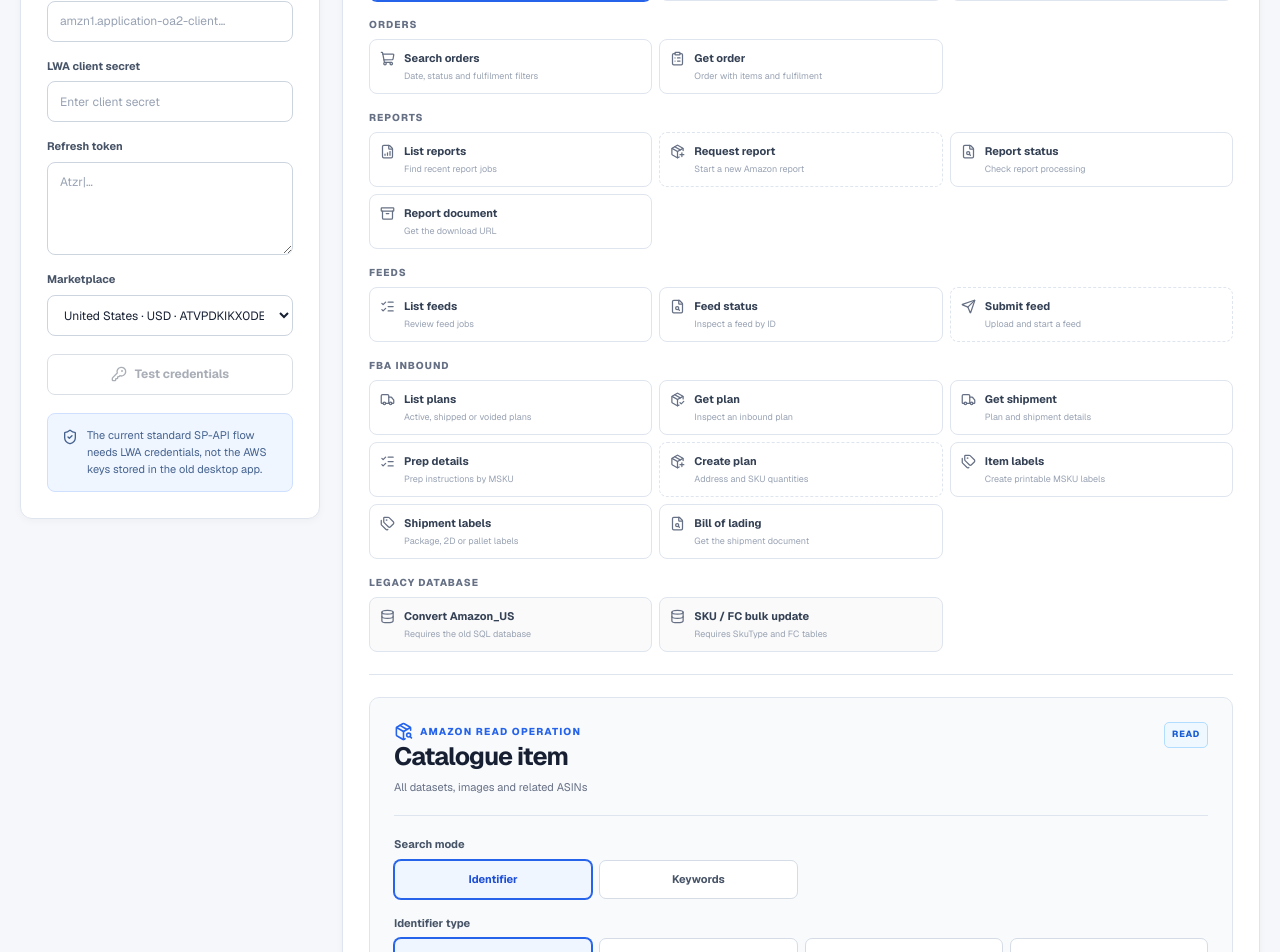
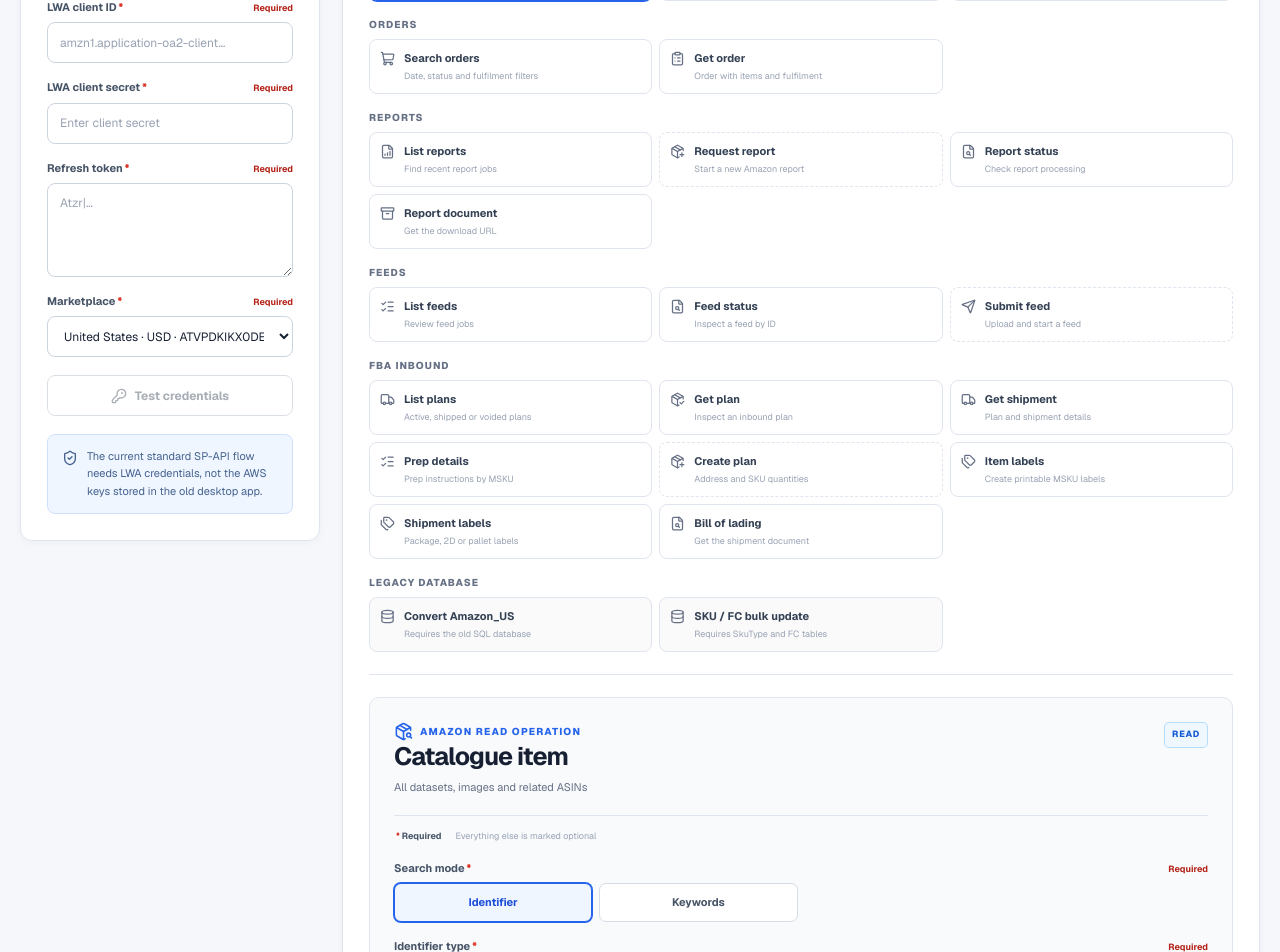
Before and after one commit to ahamdjin/SP-API, a Next.js app: page / in a window 1280 px wide. Shown: the part 260-1212 px from the top of the page. Built offline with nearby package versions, Linux system fonts and the light colour scheme.

Commit message:
Label required and optional request fields

```diff
--- a/src/app/api/sp-api/operations/route.ts
+++ b/src/app/api/sp-api/operations/route.ts
@@ -162,12 +162,15 @@
       }
       case "shipmentLabels": {
         const shipmentId = stringField(fields, "shipmentId");
+        const labelType = optionalString(fields, "shipmentLabelType") || "UNIQUE";
+        const numberOfPallets = optionalIntegerField(fields, "numberOfPallets", 1);
+        if (labelType === "PALLET" && !numberOfPallets) throw new SpApiError("numberOfPallets is required for PALLET labels", 400);
         const params = new URLSearchParams({
           PageType: optionalString(fields, "shipmentPageType") || "PackageLabel_Thermal_NonPCP",
-          LabelType: optionalString(fields, "shipmentLabelType") || "UNIQUE",
+          LabelType: labelType,
         });
         addOptional(params, "NumberOfPackages", optionalIntegerField(fields, "numberOfPackages", 1));
-        addOptional(params, "NumberOfPallets", optionalIntegerField(fields, "numberOfPallets", 1));
+        addOptional(params, "NumberOfPallets", numberOfPallets);
         result = await call(input, "/fba/inbound/v0/shipments/" + encodeURIComponent(shipmentId) + "/labels?" + params);
         break;
       }
--- a/src/app/globals.css
+++ b/src/app/globals.css
@@ -75,7 +75,15 @@
 
 .field-stack { display: grid; grid-template-columns: 1fr; gap: 16px; }
 .field { display: flex; flex-direction: column; gap: 7px; min-width: 0; }
-.field > span { color: #475467; font-size: 11px; font-weight: 650; }
+.field-label { display: flex; align-items: baseline; justify-content: space-between; gap: 10px; color: #475467; font-size: 11px; font-weight: 650; }
+.field-label > span { min-width: 0; }
+.field-label strong, .requirement-legend strong, .write-confirmation > p strong { margin-left: 2px; color: var(--red); font-weight: 800; }
+.field-label small { flex: 0 0 auto; font-size: 9px; font-weight: 650; }
+.field-label small.required { color: #b42318; }
+.field-label small.optional { color: var(--subtle); }
+.requirement-legend { display: flex; align-items: center; flex-wrap: wrap; gap: 7px 14px; margin: -8px 0 16px; color: var(--subtle); font-size: 9px; }
+.request-intro + .requirement-legend { margin: 14px 0 -4px; }
+.requirement-legend span:first-child { color: #475467; font-weight: 650; }
 .field input, .field textarea, .field select { width: 100%; border: 1px solid #ccd4df; border-radius: 8px; background: white; color: var(--ink); outline: none; padding: 11px 12px; font-size: 12px; transition: border-color .16s ease, box-shadow .16s ease; }
 .field input, .field select { height: 41px; }
 .field textarea { resize: vertical; min-height: 74px; line-height: 1.45; }
@@ -146,6 +154,7 @@
 .dataset-note { display: flex; align-items: flex-start; gap: 8px; padding: 11px 12px; border: 1px solid #cfe0ff; border-radius: 8px; background: var(--accent-soft); color: #45628f; font-size: 10px; line-height: 1.5; }
 .dataset-note svg { flex: 0 0 auto; margin-top: 1px; }
 .write-confirmation { padding: 12px 14px; border: 1px solid #fedf89; border-radius: 8px; background: #fffaeb; }
+.write-confirmation > p { margin: 0 0 8px; color: #b54708; font-size: 9px; font-weight: 750; text-transform: uppercase; letter-spacing: .08em; }
 .legacy-warning, .success-summary { display: flex; align-items: flex-start; gap: 11px; margin-top: 20px; padding: 14px; border-radius: 8px; }
 .legacy-warning { border: 1px solid #d0d5dd; background: #f9fafb; color: #475467; }
 .success-summary { border: 1px solid #abefc6; background: #ecfdf3; color: #067647; }
--- a/src/components/workbench.tsx
+++ b/src/components/workbench.tsx
@@ -258,12 +258,13 @@
             </button>
           </div>
           <p className="panel-copy">Credentials remain in this browser tab and are never returned in responses.</p>
+          <RequirementLegend />
           <div className="field-stack">
-            <Field label="LWA client ID"><input autoComplete="off" placeholder="amzn1.application-oa2-client…" type={showSecrets ? "text" : "password"} value={credentials.clientId} onChange={(event) => updateCredential("clientId", event.target.value)} /></Field>
-            <Field label="LWA client secret"><input autoComplete="off" placeholder="Enter client secret" type={showSecrets ? "text" : "password"} value={credentials.clientSecret} onChange={(event) => updateCredential("clientSecret", event.target.value)} /></Field>
-            <Field label="Refresh token"><textarea autoComplete="off" placeholder="Atzr|…" rows={4} value={credentials.refreshToken} onChange={(event) => updateCredential("refreshToken", event.target.value)} style={showSecrets ? undefined : { WebkitTextSecurity: "disc" } as React.CSSProperties} /></Field>
-            <Field label="Marketplace">
-              <select value={marketplaceId} onChange={(event) => setMarketplaceId(event.target.value)}>
+            <Field label="LWA client ID" required><input autoComplete="off" required placeholder="amzn1.application-oa2-client…" type={showSecrets ? "text" : "password"} value={credentials.clientId} onChange={(event) => updateCredential("clientId", event.target.value)} /></Field>
+            <Field label="LWA client secret" required><input autoComplete="off" required placeholder="Enter client secret" type={showSecrets ? "text" : "password"} value={credentials.clientSecret} onChange={(event) => updateCredential("clientSecret", event.target.value)} /></Field>
+            <Field label="Refresh token" required><textarea autoComplete="off" required placeholder="Atzr|…" rows={4} value={credentials.refreshToken} onChange={(event) => updateCredential("refreshToken", event.target.value)} style={showSecrets ? undefined : { WebkitTextSecurity: "disc" } as React.CSSProperties} /></Field>
+            <Field label="Marketplace" required>
+              <select required value={marketplaceId} onChange={(event) => setMarketplaceId(event.target.value)}>
                 {marketplaces.map((item) => <option key={item.id} value={item.id}>{item.name} · {item.currency} · {item.id}</option>)}
               </select>
             </Field>
@@ -294,6 +295,8 @@
               </div>
               <span className={"operation-badge " + activeItem.kind}>{activeItem.kind}</span>
             </div>
+
+            {activeItem.kind !== "legacy" && <RequirementLegend />}
 
             <OperationFields
               operation={operation}
@@ -385,32 +388,32 @@
   currency: string;
 }) {
   if (operation === "catalog") return <div className="operation-fields">
-    <Choice label="Search mode" options={["identifier", "keywords"]} value={catalog.mode} onChange={(value) => setCatalog((current) => ({ ...current, mode: value as "identifier" | "keywords" }))} />
-    {catalog.mode === "identifier" && <Choice label="Identifier type" options={["ASIN", "UPC", "EAN", "GTIN", "ISBN", "SKU", "JAN", "MINSAN"]} value={catalog.identifierType} onChange={(value) => setCatalog((current) => ({ ...current, identifierType: value }))} />}
-    <Field label={catalog.mode === "keywords" ? "Search terms" : "Product identifier(s)"}><input required placeholder={catalog.mode === "keywords" ? "wireless barcode scanner" : "One value, or up to 20 separated by commas"} value={catalog.query} onChange={(event) => setCatalog((current) => ({ ...current, query: event.target.value }))} /></Field>
-    {catalog.identifierType === "SKU" && catalog.mode === "identifier" && <Field label="Seller ID"><input required placeholder="A1XXXXXXXXXXXX" value={catalog.sellerId} onChange={(event) => setCatalog((current) => ({ ...current, sellerId: event.target.value }))} /></Field>}
+    <Choice label="Search mode" required options={["identifier", "keywords"]} value={catalog.mode} onChange={(value) => setCatalog((current) => ({ ...current, mode: value as "identifier" | "keywords" }))} />
+    {catalog.mode === "identifier" && <Choice label="Identifier type" required options={["ASIN", "UPC", "EAN", "GTIN", "ISBN", "SKU", "JAN", "MINSAN"]} value={catalog.identifierType} onChange={(value) => setCatalog((current) => ({ ...current, identifierType: value }))} />}
+    <Field label={catalog.mode === "keywords" ? "Search terms" : "Product identifier(s)"} required><input required placeholder={catalog.mode === "keywords" ? "wireless barcode scanner" : "One value, or up to 20 separated by commas"} value={catalog.query} onChange={(event) => setCatalog((current) => ({ ...current, query: event.target.value }))} /></Field>
+    {catalog.identifierType === "SKU" && catalog.mode === "identifier" && <Field label="Seller ID" required requirement="Required for SKU"><input required placeholder="A1XXXXXXXXXXXX" value={catalog.sellerId} onChange={(event) => setCatalog((current) => ({ ...current, sellerId: event.target.value }))} /></Field>}
     {catalog.mode === "identifier" && catalog.identifierType === "ASIN" && <CheckField label="Fetch every related variation and package ASIN for one ASIN" checked={catalog.includeVariations} onChange={(includeVariations) => setCatalog((current) => ({ ...current, includeVariations }))} />}
     {catalog.mode === "keywords" && <>
-      <Field label="Brand names"><input placeholder="Optional · Nike,Adidas" value={catalog.brandNames} onChange={(event) => setCatalog((current) => ({ ...current, brandNames: event.target.value }))} /></Field>
-      <Field label="Classification IDs"><input placeholder="Optional · comma-separated" value={catalog.classificationIds} onChange={(event) => setCatalog((current) => ({ ...current, classificationIds: event.target.value }))} /></Field>
+      <Field label="Brand names"><input placeholder="Nike,Adidas" value={catalog.brandNames} onChange={(event) => setCatalog((current) => ({ ...current, brandNames: event.target.value }))} /></Field>
+      <Field label="Classification IDs"><input placeholder="Comma-separated" value={catalog.classificationIds} onChange={(event) => setCatalog((current) => ({ ...current, classificationIds: event.target.value }))} /></Field>
       <Field label="Results per page"><input min="1" max="20" type="number" value={catalog.pageSize} onChange={(event) => setCatalog((current) => ({ ...current, pageSize: event.target.value }))} /></Field>
-      <Field label="Next-page token"><input placeholder="Optional · from the previous response" value={catalog.pageToken} onChange={(event) => setCatalog((current) => ({ ...current, pageToken: event.target.value }))} /></Field>
+      <Field label="Next-page token"><input placeholder="From the previous response" value={catalog.pageToken} onChange={(event) => setCatalog((current) => ({ ...current, pageToken: event.target.value }))} /></Field>
     </>}
     <div className="dataset-note"><Check size={15} /><span>Requests attributes, classifications, dimensions, identifiers, images, product types, relationships, sales ranks, summaries, and vendor details.</span></div>
   </div>;
 
   if (operation === "fees") return <div className="operation-fields">
-    <Choice label="Lookup by" options={["ASIN", "SKU"]} value={fees.idType} onChange={(value) => setFees((current) => ({ ...current, idType: value as "ASIN" | "SKU" }))} />
-    <Field label={fees.idType}><input required placeholder={fees.idType === "ASIN" ? "B0XXXXXXXX" : "SELLER-SKU"} value={fees.identifier} onChange={(event) => setFees((current) => ({ ...current, identifier: event.target.value }))} /></Field>
-    <Field label={"Listing price · " + currency}><input required min="0.01" step="0.01" type="number" placeholder="29.99" value={fees.price} onChange={(event) => setFees((current) => ({ ...current, price: event.target.value }))} /></Field>
-    <Field label={"Shipping · " + currency}><input required min="0" step="0.01" type="number" value={fees.shipping} onChange={(event) => setFees((current) => ({ ...current, shipping: event.target.value }))} /></Field>
-    <Choice label="Fulfilment" options={["FBA", "Merchant"]} value={fees.isAmazonFulfilled ? "FBA" : "Merchant"} onChange={(value) => setFees((current) => ({ ...current, isAmazonFulfilled: value === "FBA" }))} />
+    <Choice label="Lookup by" required options={["ASIN", "SKU"]} value={fees.idType} onChange={(value) => setFees((current) => ({ ...current, idType: value as "ASIN" | "SKU" }))} />
+    <Field label={fees.idType} required><input required placeholder={fees.idType === "ASIN" ? "B0XXXXXXXX" : "SELLER-SKU"} value={fees.identifier} onChange={(event) => setFees((current) => ({ ...current, identifier: event.target.value }))} /></Field>
+    <Field label={"Listing price · " + currency} required><input required min="0.01" step="0.01" type="number" placeholder="29.99" value={fees.price} onChange={(event) => setFees((current) => ({ ...current, price: event.target.value }))} /></Field>
+    <Field label={"Shipping · " + currency}><input min="0" step="0.01" type="number" value={fees.shipping} onChange={(event) => setFees((current) => ({ ...current, shipping: event.target.value }))} /></Field>
+    <Choice label="Fulfilment" required options={["FBA", "Merchant"]} value={fees.isAmazonFulfilled ? "FBA" : "Merchant"} onChange={(value) => setFees((current) => ({ ...current, isAmazonFulfilled: value === "FBA" }))} />
   </div>;
 
   const value = (key: string) => String(fields[key] ?? "");
-  const text = (key: string, label: string, placeholder = "", required = false) => <Field label={label}><input required={required} placeholder={placeholder} value={value(key)} onChange={(event) => updateField(key, event.target.value)} /></Field>;
-  const date = (key: string, label: string, required = false) => <Field label={label}><input required={required} type="datetime-local" value={value(key)} onChange={(event) => updateField(key, event.target.value)} /></Field>;
-  const textarea = (key: string, label: string, placeholder = "", required = false) => <Field label={label}><textarea required={required} placeholder={placeholder} rows={5} value={value(key)} onChange={(event) => updateField(key, event.target.value)} /></Field>;
+  const text = (key: string, label: string, placeholder = "", required = false, requirement?: string) => <Field label={label} required={required} requirement={requirement}><input required={required} placeholder={placeholder} value={value(key)} onChange={(event) => updateField(key, event.target.value)} /></Field>;
+  const date = (key: string, label: string, required = false) => <Field label={label} required={required}><input required={required} type="datetime-local" value={value(key)} onChange={(event) => updateField(key, event.target.value)} /></Field>;
+  const textarea = (key: string, label: string, placeholder = "", required = false) => <Field label={label} required={required}><textarea required={required} placeholder={placeholder} rows={5} value={value(key)} onChange={(event) => updateField(key, event.target.value)} /></Field>;
 
   let content: React.ReactNode;
   switch (operation) {
@@ -442,7 +445,7 @@
       content = text("feedId", "Feed ID", "123456789", true);
       break;
     case "submitFeed":
-      content = <>{text("feedType", "Feed type", "JSON_LISTINGS_FEED", true)}{text("contentType", "Content type", "application/json; charset=UTF-8", true)}{textarea("content", "Feed content", "Paste the complete JSON or tab-delimited feed payload", true)}<Confirmation fields={fields} updateField={updateField} label="I understand this uploads data and starts a feed in Amazon." /></>;
+      content = <>{text("feedType", "Feed type", "JSON_LISTINGS_FEED", true)}{text("contentType", "Content type", "Defaults to application/json; charset=UTF-8")}{textarea("content", "Feed content", "Paste the complete JSON or tab-delimited feed payload", true)}<Confirmation fields={fields} updateField={updateField} label="I understand this uploads data and starts a feed in Amazon." /></>;
       break;
     case "inboundPlans":
       content = <><Choice label="Plan status" options={["ACTIVE", "SHIPPED", "VOIDED"]} value={value("status")} onChange={(next) => updateField("status", next)} /><Choice label="Sort by" options={["LAST_UPDATED_TIME", "CREATION_TIME"]} value={value("sortBy")} onChange={(next) => updateField("sortBy", next)} /><Choice label="Sort order" options={["DESC", "ASC"]} value={value("sortOrder")} onChange={(next) => updateField("sortOrder", next)} />{text("pageSize", "Results per page", "10")}{text("inboundPaginationToken", "Next-page token", "Optional · from the previous response")}</>;
@@ -457,14 +460,16 @@
       content = textarea("mskus", "Merchant SKUs", "One MSKU per line", true);
       break;
     case "createInboundPlan":
-      content = <>{text("planName", "Plan name", "September replenishment")}{textarea("items", "Items", "MSKU, quantity, prep owner, label owner", true)}<div className="subsection-label">Ship-from address</div>{text("contactName", "Contact name", "Jane Smith", true)}{text("companyName", "Company")}{text("addressLine1", "Address line 1", "123 Main Street", true)}{text("addressLine2", "Address line 2")}{text("city", "City", "Toronto", true)}{text("stateOrProvinceCode", "State / province", "ON")}{text("postalCode", "Postal code", "M1M 1M1", true)}{text("countryCode", "Country code", "CA", true)}{text("phoneNumber", "Phone number", "+1 555 0100", true)}<Confirmation fields={fields} updateField={updateField} label="I understand this creates an inbound plan in Amazon." /></>;
+      content = <>{text("planName", "Plan name", "September replenishment")}{textarea("items", "Items", "MSKU, quantity, prep owner, label owner", true)}<div className="subsection-label">Ship-from address</div>{text("contactName", "Contact name", "Jane Smith", true)}{text("companyName", "Company")}{text("addressLine1", "Address line 1", "123 Main Street", true)}{text("addressLine2", "Address line 2")}{text("city", "City", "Toronto", true)}{text("stateOrProvinceCode", "State / province", "ON")}{text("postalCode", "Postal code", "M1M 1M1", true)}{text("countryCode", "Country code", "Defaults to marketplace country")}{text("phoneNumber", "Phone number", "+1 555 0100", true)}<Confirmation fields={fields} updateField={updateField} label="I understand this creates an inbound plan in Amazon." /></>;
       break;
     case "itemLabels":
-      content = <>{textarea("items", "Items", "MSKU, quantity", true)}<Choice label="Label format" options={["STANDARD_FORMAT", "THERMAL_PRINTING"]} value={value("labelType")} onChange={(next) => updateField("labelType", next)} /><Choice label="Page type" options={["A4_21", "A4_24", "A4_24_64x33", "A4_24_66x35", "A4_24_70x36", "A4_24_70x37", "A4_24i", "A4_27", "A4_40_52x29", "A4_44_48x25", "Letter_30"]} value={value("pageType")} onChange={(next) => updateField("pageType", next)} /></>;
+      content = <>{textarea("items", "Items", "MSKU, quantity", true)}<Choice label="Label format" required options={["STANDARD_FORMAT", "THERMAL_PRINTING"]} value={value("labelType")} onChange={(next) => updateField("labelType", next)} /><Choice label="Page type" options={["A4_21", "A4_24", "A4_24_64x33", "A4_24_66x35", "A4_24_70x36", "A4_24_70x37", "A4_24i", "A4_27", "A4_40_52x29", "A4_44_48x25", "Letter_30"]} value={value("pageType")} onChange={(next) => updateField("pageType", next)} /></>;
       break;
-    case "shipmentLabels":
-      content = <>{text("shipmentId", "Shipment ID", "FBA123456789", true)}<Choice label="Label type" options={["UNIQUE", "BARCODE_2D", "PALLET"]} value={value("shipmentLabelType")} onChange={(next) => updateField("shipmentLabelType", next)} />{text("shipmentPageType", "Page type", "PackageLabel_Thermal_NonPCP", true)}{text("numberOfPackages", "Number of packages", "Optional")}{text("numberOfPallets", "Number of pallets", "Required for pallet labels")}</>;
+    case "shipmentLabels": {
+      const palletLabels = value("shipmentLabelType") === "PALLET";
+      content = <>{text("shipmentId", "Shipment ID", "FBA123456789", true)}<Choice label="Label type" required options={["UNIQUE", "BARCODE_2D", "PALLET"]} value={value("shipmentLabelType")} onChange={(next) => updateField("shipmentLabelType", next)} />{text("shipmentPageType", "Page type", "Defaults to PackageLabel_Thermal_NonPCP")}{text("numberOfPackages", "Number of packages")}{text("numberOfPallets", "Number of pallets", "", palletLabels, palletLabels ? "Required for PALLET labels" : undefined)}</>;
       break;
+    }
     case "billOfLading":
       content = text("shipmentId", "Shipment ID", "FBA123456789", true);
       break;
@@ -474,12 +479,20 @@
   return <div className="operation-fields">{content}</div>;
 }
 
-function Field({ label, children }: { label: string; children: React.ReactNode }) {
-  return <label className="field"><span>{label}</span>{children}</label>;
+function RequirementLegend() {
+  return <div className="requirement-legend"><span><strong>*</strong> Required</span><span>Everything else is marked optional</span></div>;
 }
 
-function Choice({ label, options, value, onChange }: { label: string; options: string[]; value: string; onChange: (value: string) => void }) {
-  return <div className="field"><span>{label}</span><div className="choice-grid identifier-choices" role="radiogroup" aria-label={label}>{options.map((option) => <button aria-checked={option === value} className={option === value ? "selected" : ""} key={option} onClick={() => onChange(option)} role="radio" type="button">{formatLabel(option)}</button>)}</div></div>;
+function FieldLabel({ label, required = false, requirement }: { label: string; required?: boolean; requirement?: string }) {
+  return <span className="field-label"><span>{label}{required && <strong aria-hidden="true">*</strong>}</span><small className={required ? "required" : "optional"}>{requirement ?? (required ? "Required" : "Optional")}</small></span>;
+}
+
+function Field({ label, required = false, requirement, children }: { label: string; required?: boolean; requirement?: string; children: React.ReactNode }) {
+  return <label className="field"><FieldLabel label={label} required={required} requirement={requirement} />{children}</label>;
+}
+
+function Choice({ label, required = false, options, value, onChange }: { label: string; required?: boolean; options: string[]; value: string; onChange: (value: string) => void }) {
+  return <div className="field"><FieldLabel label={label} required={required} /><div aria-required={required} className="choice-grid identifier-choices" role="radiogroup" aria-label={label}>{options.map((option) => <button aria-checked={option === value} className={option === value ? "selected" : ""} key={option} onClick={() => onChange(option)} role="radio" type="button">{formatLabel(option)}</button>)}</div></div>;
 }
 
 function CheckField({ label, checked, onChange }: { label: string; checked: boolean; onChange: (checked: boolean) => void }) {
@@ -487,7 +500,7 @@
 }
 
 function Confirmation({ fields, updateField, label }: { fields: Record<string, FieldValue>; updateField: (key: string, value: FieldValue) => void; label: string }) {
-  return <div className="write-confirmation"><CheckField checked={Boolean(fields.confirmed)} label={label} onChange={(checked) => updateField("confirmed", checked)} /></div>;
+  return <div className="write-confirmation"><p><strong>*</strong> Required confirmation</p><CheckField checked={Boolean(fields.confirmed)} label={label} onChange={(checked) => updateField("confirmed", checked)} /></div>;
 }
 
 type CatalogItem = { asin: string; title: string; brand: string; productType: string; images: string[]; identifiers: string[]; datasets: string[] };
```
